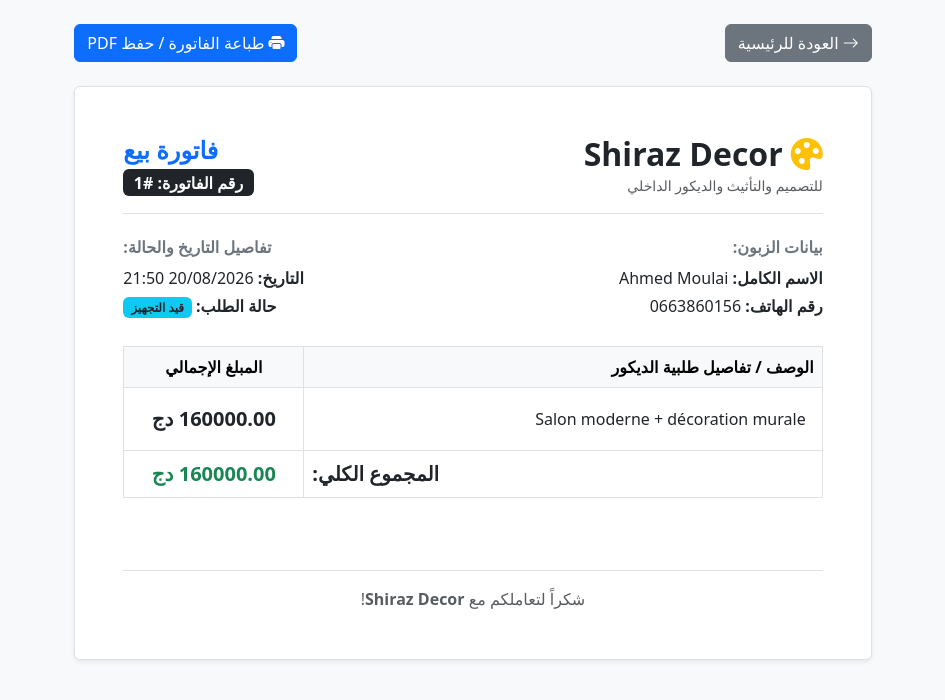
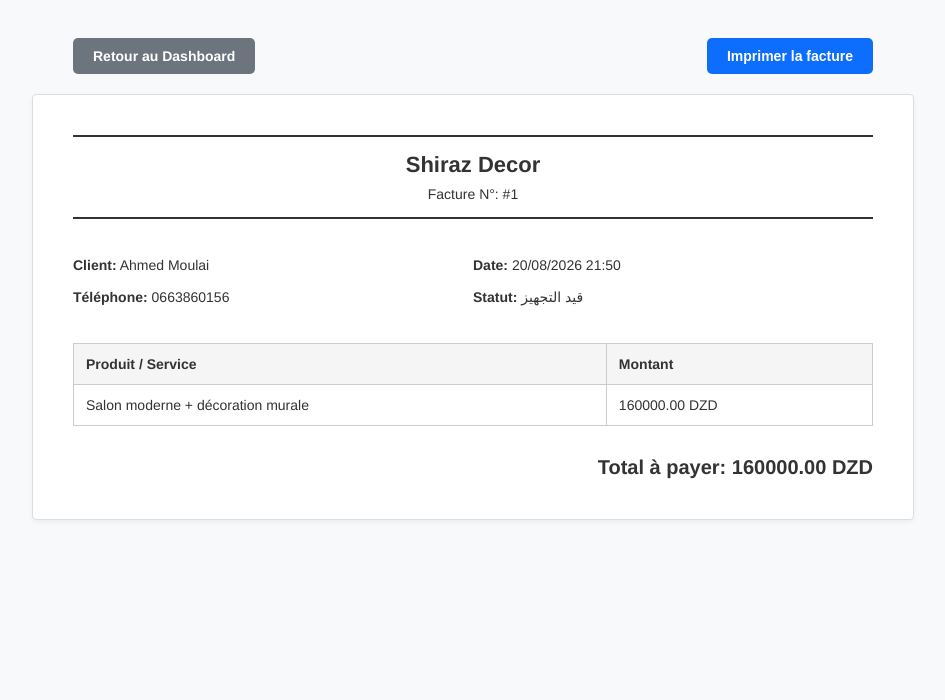
Before and after one commit to mghribinf-boop/shiraz-decor-crm, a Django app: page /order/invoice/1/ in a window 1280 px wide. Shown: the top 700 px of the page, without its empty margins (167-1112 px from the left). Run offline with Django 5.2, Linux system fonts and the light colour scheme; a user stored in the database is signed in; data comes from the database, SQL or seed files in the repository.

Commit message:
Format HTML invoice to match PDF design with time included

```diff
--- a/crm/templates/crm/invoice.html
+++ b/crm/templates/crm/invoice.html
@@ -1,75 +1,140 @@
 <!DOCTYPE html>
-<html lang="ar" dir="rtl">
+<html lang="fr">
 <head>
-    <meta charset="UTF-8">
-    <title>فاتورة رقم #{{ order.id }} - Shiraz Decor</title>
-    <link rel="stylesheet" href="https://cdn.jsdelivr.net/npm/bootstrap@5.3.0/dist/css/bootstrap.rtl.min.css">
-    <link rel="stylesheet" href="https://cdn.jsdelivr.net/npm/bootstrap-icons@1.11.1/font/bootstrap-icons.css">
+    <meta charset="utf-8">
+    <title>Facture N° #{{ order.id }} - Shiraz Decor</title>
     <style>
+        body {
+            font-family: Helvetica, Arial, sans-serif;
+            padding: 30px;
+            color: #333;
+            background-color: #f8f9fa;
+        }
+        .invoice-card {
+            background: #fff;
+            max-width: 800px;
+            margin: auto;
+            padding: 40px;
+            border: 1px solid #ddd;
+            border-radius: 4px;
+            box-shadow: 0 2px 5px rgba(0,0,0,0.05);
+        }
+        .header {
+            text-align: center;
+            border-top: 2px solid #333;
+            border-bottom: 2px solid #333;
+            padding: 15px 0;
+            margin-bottom: 30px;
+        }
+        .header h1 {
+            margin: 0 0 8px 0;
+            font-size: 22px;
+            font-weight: bold;
+        }
+        .header p {
+            margin: 0;
+            font-size: 14px;
+        }
+        .info-table {
+            width: 100%;
+            margin-bottom: 30px;
+            border-collapse: collapse;
+        }
+        .info-table td {
+            padding: 8px 0;
+            width: 50%;
+            vertical-align: top;
+            font-size: 14px;
+        }
+        .items-table {
+            width: 100%;
+            border-collapse: collapse;
+            margin-top: 15px;
+            margin-bottom: 25px;
+        }
+        .items-table th, .items-table td {
+            border: 1px solid #ccc;
+            padding: 12px;
+            text-align: left;
+            font-size: 14px;
+        }
+        .items-table th {
+            background-color: #f5f5f5;
+        }
+        .total {
+            text-align: right;
+            margin-top: 30px;
+            font-size: 20px;
+            font-weight: bold;
+        }
+        .actions {
+            max-width: 800px;
+            margin: 0 auto 20px auto;
+            display: flex;
+            justify-content: space-between;
+        }
+        .btn {
+            padding: 10px 20px;
+            text-decoration: none;
+            border-radius: 5px;
+            font-weight: bold;
+            font-size: 14px;
+            cursor: pointer;
+            border: none;
+        }
+        .btn-primary { background-color: #0d6efd; color: white; }
+        .btn-secondary { background-color: #6c757d; color: white; }
+
         @media print {
             .no-print { display: none !important; }
-            body { background-color: #fff !important; padding: 0 !important; }
-            .card { border: none !important; box-shadow: none !important; }
+            body { background: white; padding: 0; }
+            .invoice-card { border: none; box-shadow: none; padding: 0; max-width: 100%; }
         }
     </style>
 </head>
-<body class="bg-light p-4">
-    <div class="container col-md-8">
-        <div class="no-print d-flex justify-content-between mb-4">
-            <a href="{% url 'dashboard' %}" class="btn btn-secondary"><i class="bi bi-arrow-right me-1"></i>العودة للرئيسية</a>
-            <button onclick="window.print()" class="btn btn-primary"><i class="bi bi-printer-fill me-1"></i>طباعة الفاتورة / حفظ PDF</button>
+<body>
+
+    <div class="actions no-print">
+        <a href="{% url 'dashboard' %}" class="btn btn-secondary">Retour au Dashboard</a>
+        <button onclick="window.print()" class="btn btn-primary">Imprimer la facture</button>
     </div>
 
-        <div class="card p-5 shadow-sm bg-white border">
-            <div class="d-flex justify-content-between align-items-center border-bottom pb-3 mb-4">
-                <div>
-                    <h2 class="fw-bold text-dark m-0"><i class="bi bi-palette-fill text-warning me-2"></i>Shiraz Decor</h2>
-                    <small class="text-muted">للتصميم والتأثيث والديكور الداخلي</small>
-                </div>
-                <div class="text-end">
-                    <h4 class="text-primary fw-bold mb-1">فاتورة بيع</h4>
-                    <span class="badge bg-dark fs-6">رقم الفاتورة: #{{ order.id }}</span>
-                </div>
+    <div class="invoice-card">
+        <div class="header">
+            <h1>Shiraz Decor</h1>
+            <p>Facture N°: #{{ order.id }}</p>
         </div>
 
-            <div class="row mb-4">
-                <div class="col-6">
-                    <h6 class="fw-bold text-secondary">بيانات الزبون:</h6>
-                    <p class="mb-1"><strong>الاسم الكامل:</strong> {{ order.customer.full_name }}</p>
-                    <p class="mb-1"><strong>رقم الهاتف:</strong> {{ order.customer.phone }}</p>
-                </div>
-                <div class="col-6 text-end">
-                    <h6 class="fw-bold text-secondary">تفاصيل التاريخ والحالة:</h6>
-                    <p class="mb-1"><strong>التاريخ:</strong> {{ order.created_at|date:"d/m/Y H:i" }}</p>
-                    <p class="mb-1"><strong>حالة الطلب:</strong> <span class="badge bg-info text-dark">{{ order.get_status_display }}</span></p>
-                </div>
-            </div>
+        <table class="info-table">
+            <tr>
+                <td><strong>Client:</strong> {{ order.customer.full_name }}</td>
+                <td><strong>Date:</strong> {{ order.created_at|date:"d/m/Y H:i" }}</td>
+            </tr>
+            <tr>
+                <td><strong>Téléphone:</strong> {{ order.customer.phone }}</td>
+                <td><strong>Statut:</strong> {{ order.get_status_display }}</td>
+            </tr>
+        </table>
 
-            <table class="table table-bordered align-middle mb-4">
-                <thead class="table-light">
+        <table class="items-table">
+            <thead>
                 <tr>
-                        <th>الوصف / تفاصيل طلبية الديكور</th>
-                        <th class="text-center" style="width: 180px;">المبلغ الإجمالي</th>
+                    <th>Produit / Service</th>
+                    <th>Montant</th>
                 </tr>
             </thead>
             <tbody>
                 <tr>
-                        <td class="p-3">{{ order.product_details }}</td>
-                        <td class="text-center fw-bold fs-5 p-3">{{ order.total_price }} دج</td>
+                    <td>{{ order.product_details }}</td>
+                    <td>{{ order.total_price }} DZD</td>
                 </tr>
             </tbody>
-                <tfoot>
-                    <tr>
-                        <th class="text-end fs-5">المجموع الكلي:</th>
-                        <th class="text-center fs-5 text-success fw-bold">{{ order.total_price }} دج</th>
-                    </tr>
-                </tfoot>
         </table>
 
-            <div class="mt-5 text-center text-muted border-top pt-3">
-                <p class="mb-0">شكراً لتعاملكم مع <strong>Shiraz Decor</strong>!</p>
+        <div class="total">
+            Total à payer: {{ order.total_price }} DZD
         </div>
     </div>
-    </div>
+
 </body>
 </html>
```
Lines whose indentation alone changed are shown as unchanged.
